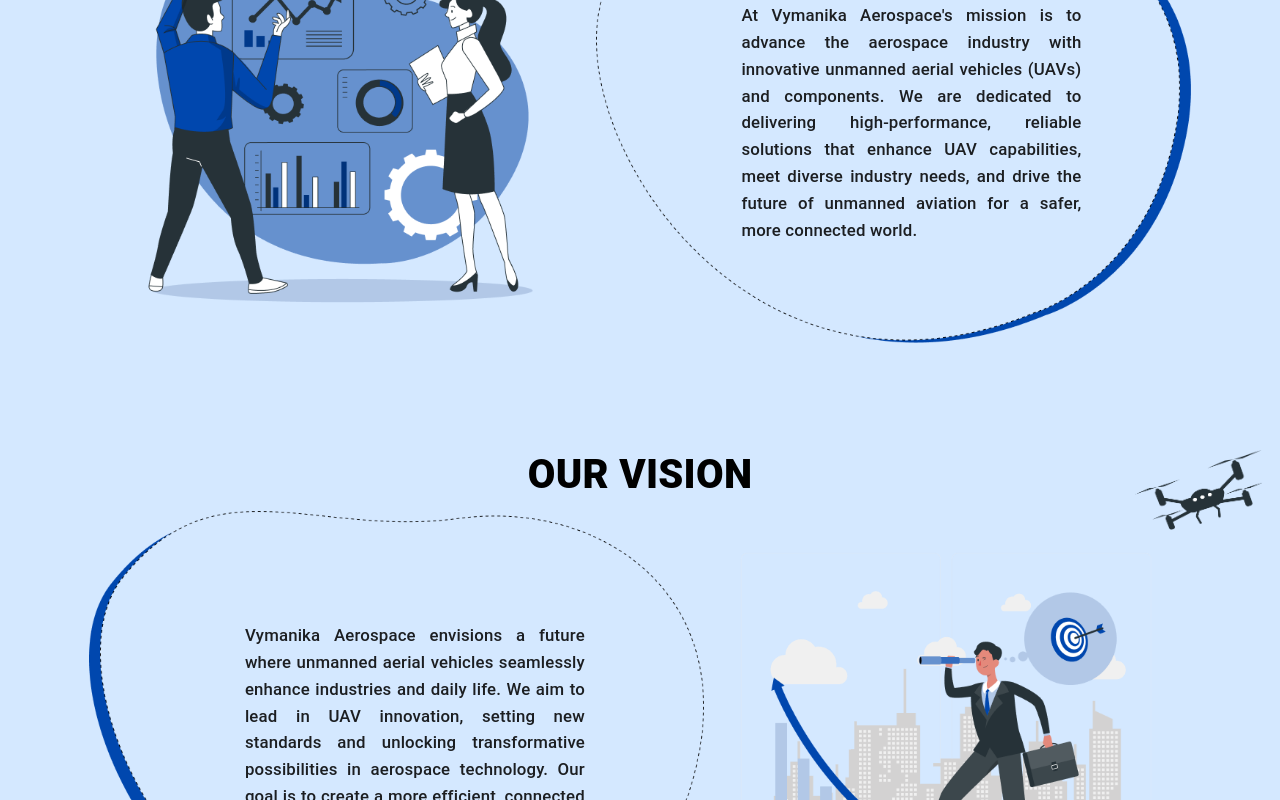
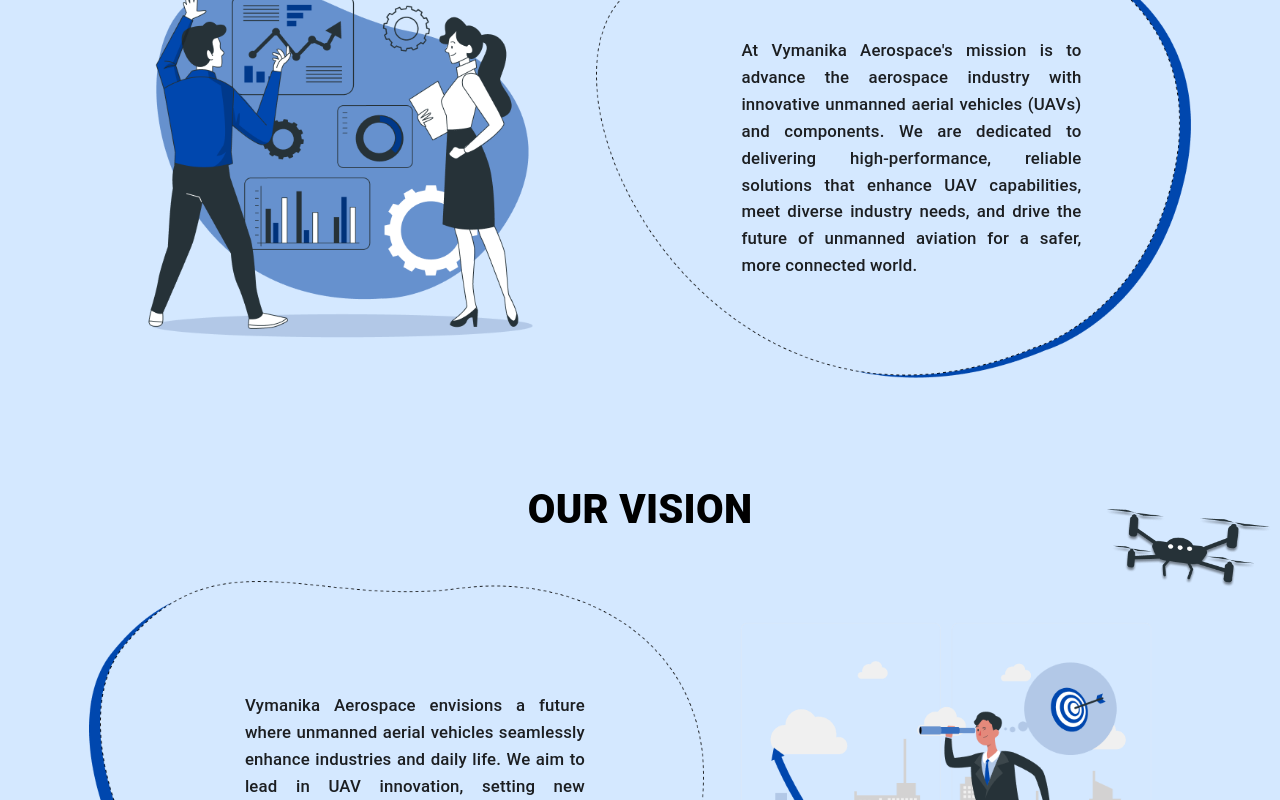
Before and after one commit to ParamJadvani/Vymanika_Aerospace, a React (Vite) app: page /about in a window 1280 px wide. Shown: the part 717-1517 px from the top of the page. Built offline with nearby package versions, Linux system fonts and the light colour scheme.

Commit message:
Vision_Section_Complete

```diff
--- a/src/components/Vision_Section.jsx
+++ b/src/components/Vision_Section.jsx
@@ -5,7 +5,7 @@
 import "../css/vision_section.css";
 import bigDrone from "../assets/Image PNG/freepik--drone-3--inject-1.png";
 import smallDrone from "../assets/Image PNG/freepik--drone-1--inject-1-3.png";
-import smallDrone2 from "../assets/Image PNG/freepik--drone-2--inject-1.png";
+import smallDrone2 from "../assets/Image PNG/freepik--drone-2--inject-1 copy.png";
 
 const VisionSection = ({
   vectorImage,
@@ -54,10 +54,10 @@
             className="smallDrone"
             sx={{
               position: "absolute",
-              height: { xs: "70px", md: "85px" },
+              height: { xs: "90px", md: "100px", lg: "115px" },
               zIndex: 100,
               right: { xs: "-0%", sm: "-5%", md: "-5%" },
-              top: { xs: "50%", lg: "0%" },
+              top: { xs: "3%", sm: "0%" },
             }}
           />
         ) : (
@@ -97,6 +97,7 @@
                 lg: "2.5rem",
                 xl: "2.7rem",
               },
+              marginBottom: { xs: "0.5rem", lg: "2.2rem" },
               width: "100%",
             }}
           >
```
